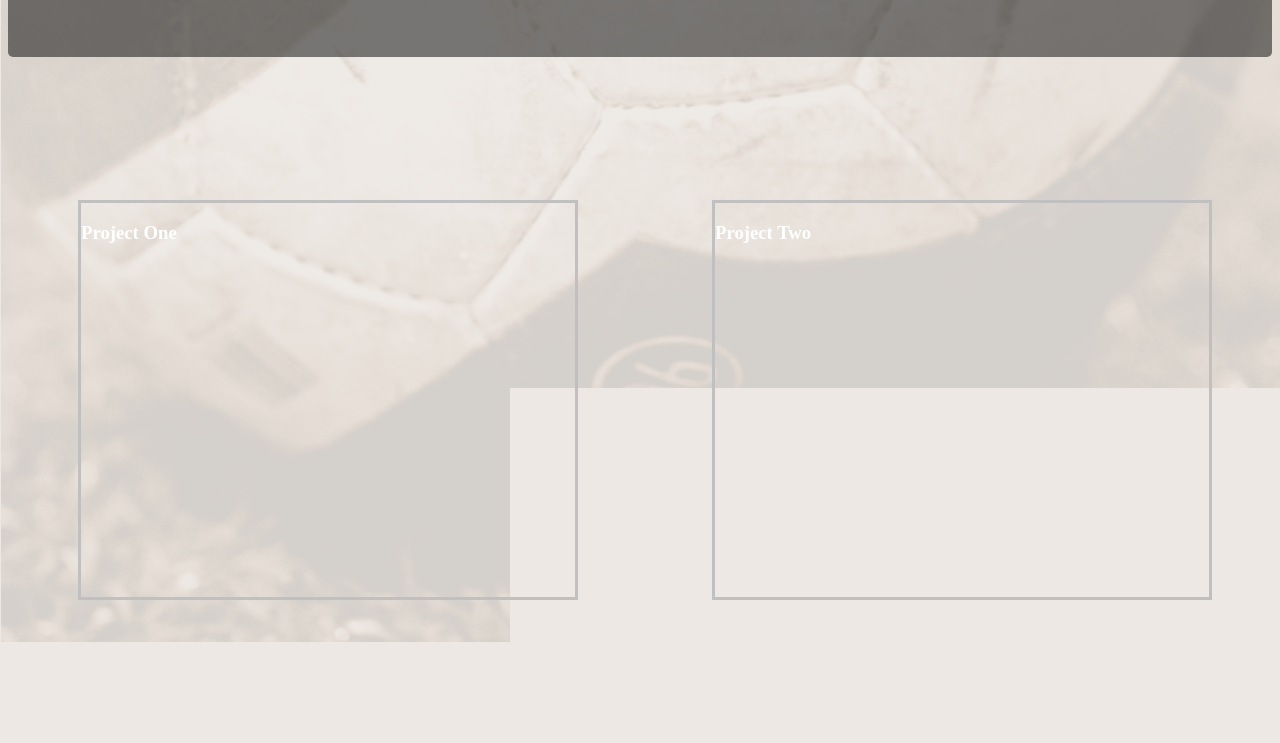
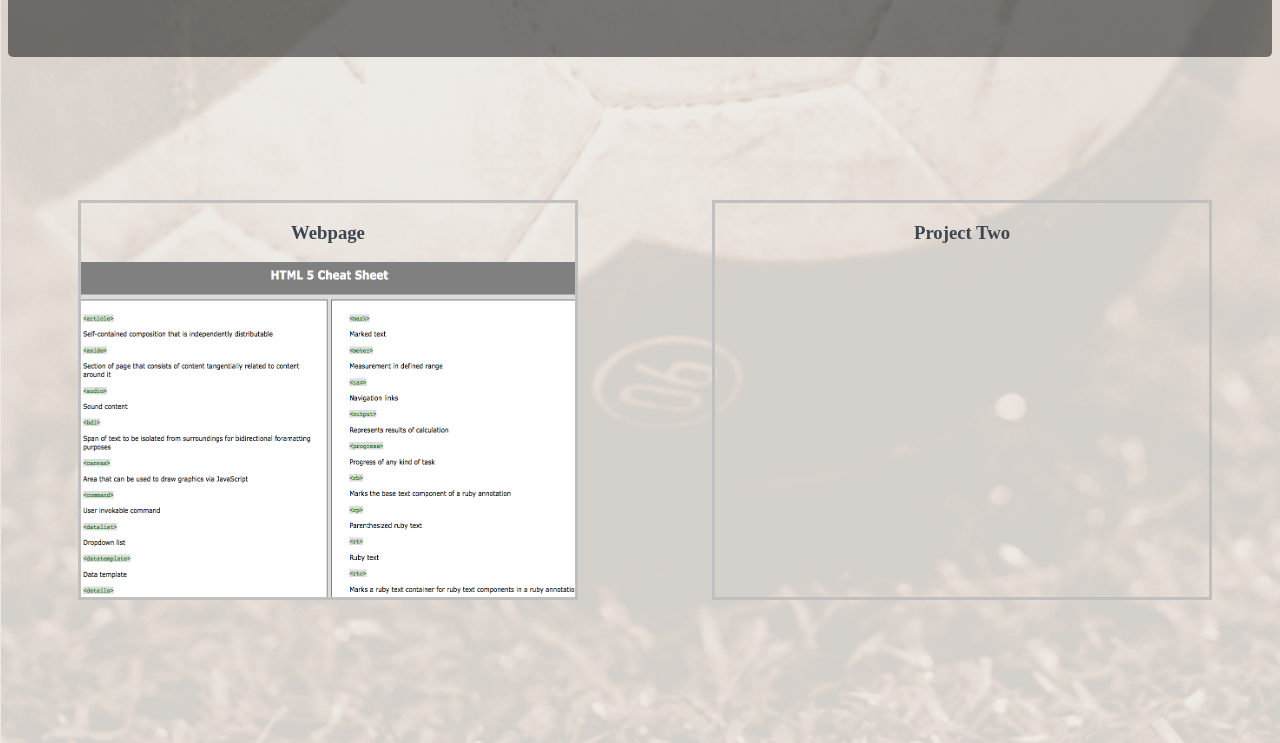
Before and after one commit to LDinho/LDinho.github.io, a plain HTML site: page index.html in a window 1280 px wide. Shown: the part 993-1736 px from the top of the page. Drawn offline with nearby package versions, Linux system fonts and the light colour scheme.

Commit message:
Add cheat sheet to projects & link it to my site

```diff
--- a/index.html
+++ b/index.html
@@ -45,7 +45,12 @@
 
         <section>
             <div class="divTwo">
-                <div class="projectOne"><h3>Project One</h3></div>
+                <div class="projectOne">
+                     <a href="projects/cheat-sheet.html" target="_blank" class="HTML5Sheet">
+                        <h3>Webpage</h3>
+                        <img src="imgs/html5Sheet.png" class="HTML5Sheet"/>
+                    </a>
+                </div>
 
                 <div class="projectTwo"><h3>Project Two</h3></div>
             </div>
@@ -73,7 +78,7 @@
                         <svg class="iconFacebook"><use xmlns:xlink="http://www.w3.org/1999/xlink" xlink:href="#facebook"></use>
                         </svg></a>
                     </li>
-                    <li><a href="https://twitter.com/" target="_blank" class="twitter">
+                    <li><a href="https://twitter.com/LDnio" target="_blank" class="twitter">
                         <svg class="iconTwitter"><use xlink:href="#twitter"></use>
                         </svg></a>
                     </li>
--- a/stylesheets/cheatSheet.css
+++ b/stylesheets/cheatSheet.css
@@ -3,6 +3,10 @@
     margin: auto;
     height: 100%;
 }*/
+
+body {
+    background-color: #ede8e4;
+}
 
 .header{
     border: 2px solid gray;
--- a/stylesheets/default.css
+++ b/stylesheets/default.css
@@ -3,10 +3,6 @@
 html {
   box-sizing: border-box;
 }
-*, *:before, *:after {
-  box-sizing: inherit;
-}
-
 *, *:before, *:after {
   box-sizing: inherit;
 }
@@ -103,7 +99,11 @@ body {
 
 h3 {
     color: white;
+    text-align: center;
 }
+
+    /*Blog Section Below*/
+/*===========================*/
 
 .divOne {
     background-color: black;
@@ -134,11 +134,31 @@ h3 {
     margin-right: 60px;
 }
 
+    /*Project Section Below*/
+/*===========================*/
+
 .divTwo {
     height: 600px;
     width: 100%;
     /*border: 2px solid black;*/
     margin-top: 50px;
+}
+
+.projectOne h3 {
+    text-align: center;
+    color: #3c4651;
+}
+
+.projectOne h3:hover {
+    /*color: #c0c0c0;*/
+}
+
+.HTML5Sheet {
+    height: 335px;
+}
+
+.HTML5Sheet:hover {
+    opacity: 0.8;
 }
 
 .projectOne {
@@ -150,6 +170,11 @@ h3 {
     margin-left: 70px;
 }
 
+.projectTwo h3 {
+    text-align: center;
+    color: #3c4651;
+}
+
 .projectTwo {
     border: 3px solid #c0c0c0;
     height: 400px;
@@ -158,6 +183,8 @@ h3 {
     margin-top: 93px;
     margin-right: 60px;
 }
+
+/*twitter, gitter and email icons code will go below here in footer*/
 
 .svg-paths-container {
     display: none;
```
Also changed, not shown: projects/cheat-sheet.html (renamed from cheat-sheet.html, +1 -1 lines), imgs/html5Sheet.png (added).
